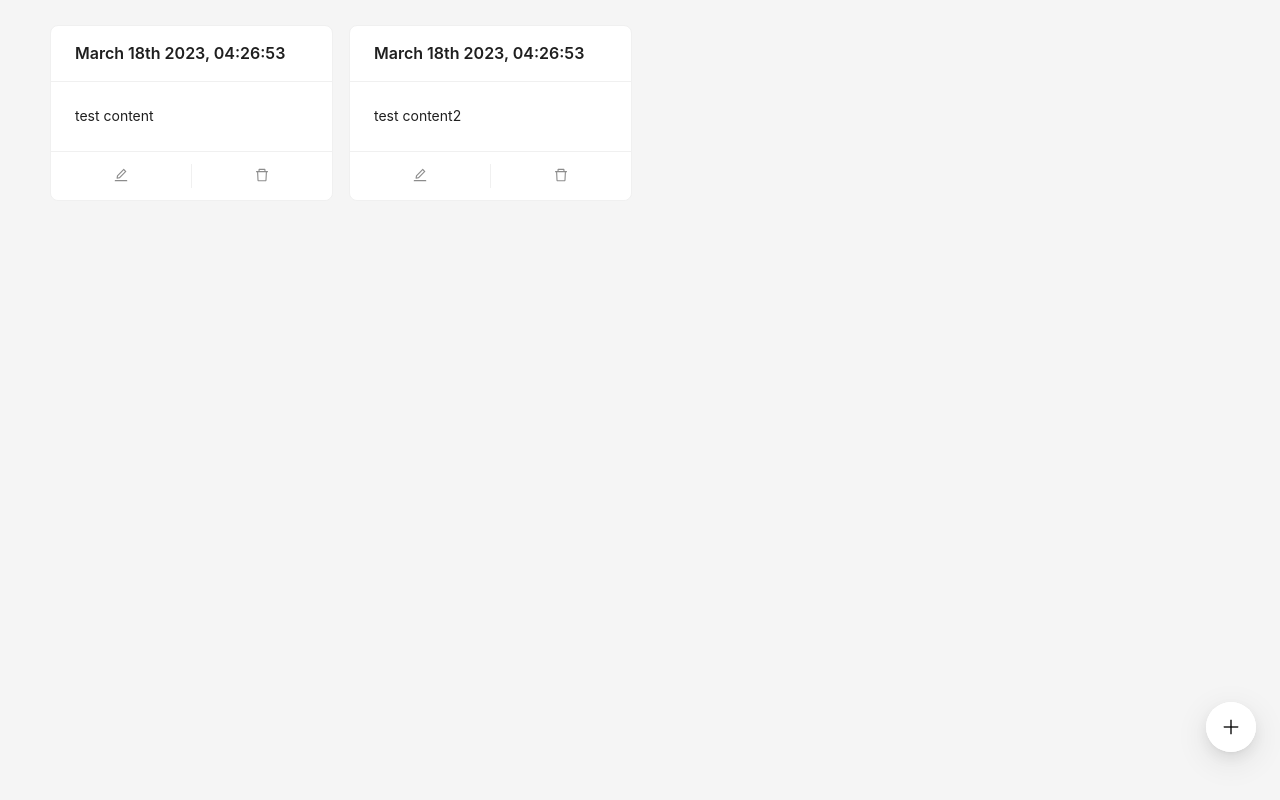
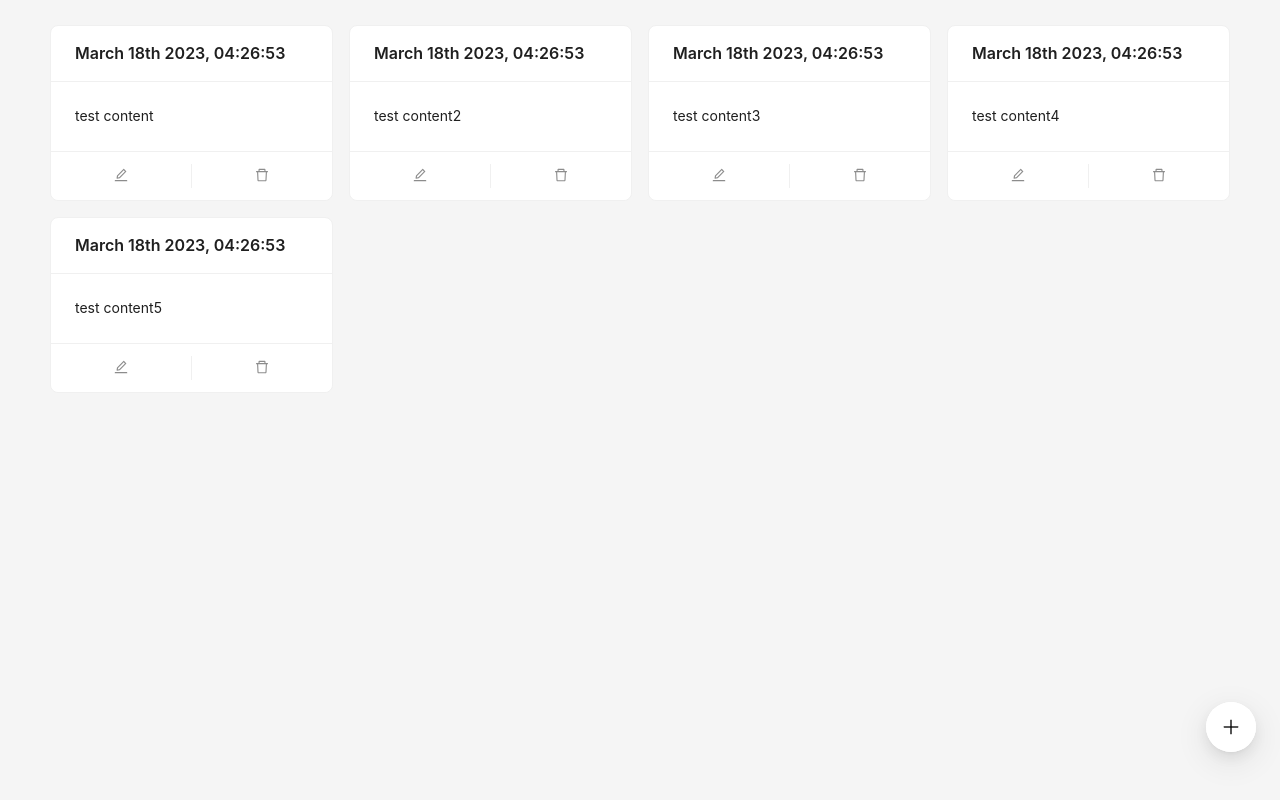
Before and after one commit to inavumau/todo-list, a React (Create React App) app: page / in a window 1280 px wide. Built offline with nearby package versions, Linux system fonts and the light colour scheme.

Commit message:
added redux store, moved todoList actions to store

```diff
--- a/package.json
+++ b/package.json
@@ -4,6 +4,7 @@
   "private": true,
   "dependencies": {
     "@ant-design/icons": "^5.0.1",
+    "@reduxjs/toolkit": "^1.9.3",
     "@testing-library/jest-dom": "^5.16.5",
     "@testing-library/react": "^13.4.0",
     "@testing-library/user-event": "^13.5.0",
@@ -11,11 +12,15 @@
     "@types/node": "^16.18.16",
     "@types/react": "^18.0.28",
     "@types/react-dom": "^18.0.11",
+    "@types/react-redux": "^7.1.25",
     "antd": "^5.3.1",
     "moment": "^2.29.4",
     "react": "^18.2.0",
     "react-dom": "^18.2.0",
+    "react-redux": "^8.0.5",
     "react-scripts": "5.0.1",
+    "redux": "^4.2.1",
+    "redux-thunk": "^2.4.2",
     "typescript": "^4.9.5",
     "uuid": "^9.0.0",
     "web-vitals": "^2.1.4"
--- a/src/App.tsx
+++ b/src/App.tsx
@@ -1,77 +1,53 @@
 import React, { useState } from 'react';
 import './App.css';
 import { FloatButton, Layout } from 'antd';
-import { v4 as uuidv4 } from 'uuid';
-import moment from 'moment';
 import { Content } from 'antd/es/layout/layout';
 import { PlusOutlined } from '@ant-design/icons';
+import { connect } from 'react-redux';
 import TodoList from './components/TodoList/TodoList';
 import TodoListItemPopup from './components/TodoListItemPopup/TodoListItemPopup';
+import { addTodoItem, deleteTodoItem, editTodoItem } from './store/todosActions';
 
-const todoData = [
-    {
-        id: uuidv4(),
-        content: 'test content',
-        date: moment().format('MMMM Do YYYY, hh:mm:ss')
-    },
-    {
-        id: uuidv4(),
-        content: 'test content2',
-        date: moment().format('MMMM Do YYYY, hh:mm:ss')
-    }
-];
-
-const App = () => {
-    const [todoListData, setTodoListData] = useState(todoData);
-    const [showListItemPopup, setShowListItemPopup] = useState(false);
+const App = ({ todoData = [], addItem, deleteItem, editItem }: Props) => {
+    const [showItemPopup, setShowItemPopup] = useState(false);
     const [changingListItem, setChangingListItem] = useState<{ id?: string; content?: string }>({});
 
-    const addTodoItem = (content: string, edit = false) => {
+    const addTodoItemHandler = (content: string, edit = false) => {
         if (!edit) {
-            setTodoListData([
-                ...todoListData,
-                { id: uuidv4(), content, date: moment().format('MMMM Do YYYY, hh:mm:ss') }
-            ]);
+            addItem(content);
         } else {
-            setTodoListData(
-                todoListData.map(item =>
-                    item.id === changingListItem.id
-                        ? { ...item, content, date: moment().format('MMMM Do YYYY, hh:mm:ss') }
-                        : item
-                )
-            );
+            editItem(changingListItem.id || '', content);
             setChangingListItem({});
         }
     };
 
-    const deleteTodoItem = (id: string) =>
-        setTodoListData(todoListData.filter(item => item.id !== id));
+    const deleteTodoItemHandler = (id: string) => deleteItem(id);
 
-    const editTodoItem = (item: object) => {
+    const startEditTodoItem = (item: object) => {
         setChangingListItem(item);
-        setShowListItemPopup(true);
+        setShowItemPopup(true);
     };
 
     return (
         <Layout className="app">
             <Content className="app-content">
                 <TodoList
-                    data={todoListData}
-                    onDeleteItem={deleteTodoItem}
-                    onEditItem={editTodoItem}
+                    data={todoData}
+                    onDeleteItem={deleteTodoItemHandler}
+                    onEditItem={startEditTodoItem}
                 />
                 <TodoListItemPopup
-                    onAdd={addTodoItem}
+                    onAdd={addTodoItemHandler}
                     onCancel={() => {
-                        setShowListItemPopup(false);
+                        setShowItemPopup(false);
                         setChangingListItem({});
                     }}
-                    show={showListItemPopup}
+                    show={showItemPopup}
                     defaultContent={changingListItem.content}
                 />
                 <FloatButton
                     className="app-content-add-button"
-                    onClick={() => setShowListItemPopup(true)}
+                    onClick={() => setShowItemPopup(true)}
                     icon={<PlusOutlined />}
                 />
             </Content>
@@ -79,4 +55,21 @@ const App = () => {
     );
 };
 
-export default App;
+interface Props {
+    todoData?: Array<object>;
+    addItem: (content: string) => void;
+    deleteItem: (id: string) => void;
+    editItem: (id: string, content: string) => void;
+}
+
+const mapStateToProps = (state: { todos: Array<object> }) => ({
+    todoData: state.todos
+});
+
+const mapDispatchToProps = {
+    addItem: addTodoItem,
+    deleteItem: deleteTodoItem,
+    editItem: editTodoItem
+};
+
+export default connect(mapStateToProps, mapDispatchToProps)(App);
--- a/src/components/TodoListItemPopup/TodoListItemPopup.tsx
+++ b/src/components/TodoListItemPopup/TodoListItemPopup.tsx
@@ -34,7 +34,7 @@ const TodoListItemPopup = ({ show, onAdd, onCancel, defaultContent }: Props) =>
                 value={content}
                 onChange={e => setContent(e.target.value)}
                 placeholder="Введите текст..."
-                autoSize={{ minRows: 3, maxRows: 5 }}
+                autoSize={{ minRows: 3, maxRows: 6 }}
             />
         </Modal>
     );
--- a/src/index.tsx
+++ b/src/index.tsx
@@ -1,11 +1,15 @@
 import React from 'react';
 import ReactDOM from 'react-dom/client';
 import './index.css';
+import { Provider } from 'react-redux';
 import App from './App';
+import store from './store/store';
 
 const root = ReactDOM.createRoot(document.getElementById('root') as HTMLElement);
 root.render(
     <React.StrictMode>
-        <App />
+        <Provider store={store}>
+            <App />
+        </Provider>
     </React.StrictMode>
 );
--- /dev/null
+++ b/src/store/store.ts
@@ -0,0 +1,8 @@
+import { configureStore } from '@reduxjs/toolkit';
+import todosReducer from './todosReducer';
+
+export default configureStore({
+    reducer: {
+        todos: todosReducer
+    }
+});
--- /dev/null
+++ b/src/store/todosActions.ts
@@ -0,0 +1,31 @@
+/*
+ * Copyright (c) 2021 IBA Group, a.s. All rights reserved.
+ *
+ * Licensed to the Apache Software Foundation (ASF) under one or more
+ * contributor license agreements.  See the NOTICE file distributed with
+ * this work for additional information regarding copyright ownership.
+ * The ASF licenses this file to You under the Apache License, Version 2.0
+ * (the "License"); you may not use this file except in compliance with
+ * the License.  You may obtain a copy of the License at
+ *
+ *   http://www.apache.org/licenses/LICENSE-2.0
+ *
+ * Unless required by applicable law or agreed to in writing, software
+ * distributed under the License is distributed on an "AS IS" BASIS,
+ * WITHOUT WARRANTIES OR CONDITIONS OF ANY KIND, either express or implied.
+ * See the License for the specific language governing permissions and
+ * limitations under the License.
+ */
+
+export const addTodoItem = (content: string) => (dispatch: (object: object) => void) => {
+    dispatch({ type: 'ADD_TODO_ITEM', payload: content });
+};
+
+export const deleteTodoItem = (id: string) => (dispatch: (object: object) => void) => {
+    dispatch({ type: 'DELETE_TODO_ITEM', payload: id });
+};
+
+export const editTodoItem =
+    (id: string, content: string) => (dispatch: (object: object) => void) => {
+        dispatch({ type: 'EDIT_TODO_ITEM', payload: { id, content } });
+    };
--- /dev/null
+++ b/src/store/todosReducer.ts
@@ -0,0 +1,60 @@
+import moment from 'moment';
+import { v4 as uuidv4 } from 'uuid';
+
+const todoDataInit = [
+    {
+        id: uuidv4(),
+        content: 'test content',
+        date: moment().format('MMMM Do YYYY, hh:mm:ss')
+    },
+    {
+        id: uuidv4(),
+        content: 'test content2',
+        date: moment().format('MMMM Do YYYY, hh:mm:ss')
+    },
+    {
+        id: uuidv4(),
+        content: 'test content3',
+        date: moment().format('MMMM Do YYYY, hh:mm:ss')
+    },
+    {
+        id: uuidv4(),
+        content: 'test content4',
+        date: moment().format('MMMM Do YYYY, hh:mm:ss')
+    },
+    {
+        id: uuidv4(),
+        content: 'test content5',
+        date: moment().format('MMMM Do YYYY, hh:mm:ss')
+    }
+];
+
+const todosReducer = (state = todoDataInit, action: any = {}) => {
+    switch (action.type) {
+        case 'ADD_TODO_ITEM':
+            return [
+                ...state,
+                {
+                    id: uuidv4(),
+                    content: action.payload,
+                    date: moment().format('MMMM Do YYYY, hh:mm:ss')
+                }
+            ];
+        case 'DELETE_TODO_ITEM':
+            return state.filter(item => item.id !== action.payload);
+        case 'EDIT_TODO_ITEM':
+            return state.map(item =>
+                item.id === action.payload.id
+                    ? {
+                          ...item,
+                          content: action.payload.content,
+                          date: moment().format('MMMM Do YYYY, hh:mm:ss')
+                      }
+                    : item
+            );
+        default:
+            return state;
+    }
+};
+
+export default todosReducer;
```
Also changed, not shown: .eslintrc.json, 1 other file (tests, documents, lock files or other folders).
